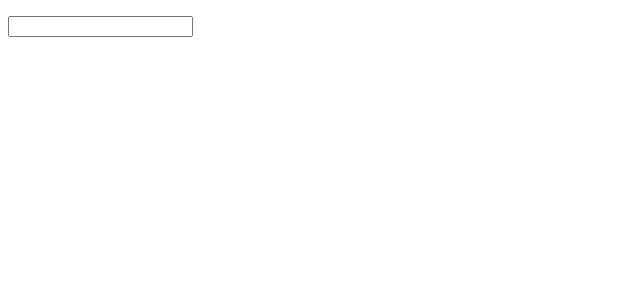
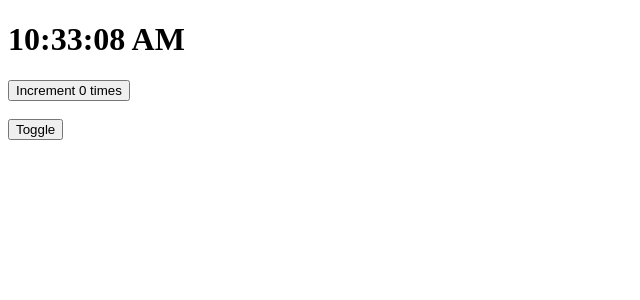
Before and after one commit to moazzamhossain7/react-basic-learning, a React (Create React App) app: page / in a window 1280 px wide. Shown: the top 300 px of the page, without its empty margins (0-640 px from the left). Built offline with nearby package versions, Linux system fonts and the light colour scheme.

Commit message:
useEffect hook

```diff
--- a/src/App.js
+++ b/src/App.js
@@ -1,12 +1,28 @@
 /* eslint-disable react/jsx-no-constructed-context-values */
 import React from 'react';
-import Todo from './components/Hooks/Todo';
+import Clock from './components/Hooks/Clock';
 
 class App extends React.Component {
+    state = {
+        show: true,
+    };
+
+    changeToggle = () => {
+        this.setState((prevState) => ({
+            show: !prevState.show,
+        }));
+    };
+
     render() {
+        const { show } = this.state;
+
         return (
             <div className="appName">
-                <Todo />
+                {show && <Clock />}
+                <br />
+                <button type="button" onClick={this.changeToggle}>
+                    Toggle
+                </button>
             </div>
         );
     }
--- /dev/null
+++ b/src/components/Hooks/Clock.js
@@ -0,0 +1,40 @@
+import { useEffect, useState } from 'react';
+
+function Clock() {
+    const [date, setDate] = useState(new Date());
+    const [count, setCount] = useState(0);
+
+    const handleClick = () => {
+        setCount((prevCount) => prevCount + 1);
+    };
+
+    const trick = () => {
+        setDate(new Date());
+    };
+
+    useEffect(() => {
+        console.log('Click Updated');
+        document.title = `Clicked ${count} times`;
+    }, [count]);
+
+    useEffect(() => {
+        console.log('clock updated');
+        const interval = setInterval(trick, 1000);
+        // setInterval(trick, 1000);
+
+        return () => {
+            clearInterval(interval);
+        };
+    }, []);
+
+    return (
+        <div>
+            <h1>{date.toLocaleTimeString()}</h1>
+            <button type="button" onClick={handleClick}>
+                Increment {count} times
+            </button>
+        </div>
+    );
+}
+
+export default Clock;
--- a/src/index.js
+++ b/src/index.js
@@ -1,67 +1,16 @@
 import React from 'react';
 import ReactDOM from 'react-dom';
-// import reportWebVitals from './reportWebVitals';
+import App from './App';
+import reportWebVitals from './reportWebVitals';
 
-// ReactDOM.render(
-//     <React.StrictMode>
-//         <App />
-//     </React.StrictMode>,
-//     document.getElementById('root')
-// );
+ReactDOM.render(
+    <React.StrictMode>
+        <App />
+    </React.StrictMode>,
+    document.getElementById('root')
+);
 
 // If you want to start measuring performance in your app, pass a function
 // to log results (for example: reportWebVitals(console.log))
 // or send to an analytics endpoint. Learn more: https://bit.ly/CRA-vitals
-// reportWebVitals();
-
-let stateIndex = -1;
-const states = [];
-
-function useState(defaultValue) {
-    // eslint-disable-next-line no-plusplus
-    const index = ++stateIndex;
-
-    if (states[index]) return states[index];
-
-    const setValue = (updateValue) => {
-        console.log(index);
-        states[index][0] = updateValue;
-        // eslint-disable-next-line no-use-before-define
-        init();
-    };
-
-    const returnArray = [defaultValue, setValue];
-    states[index] = returnArray;
-    return returnArray;
-}
-
-function Todo() {
-    const [todo, setTodo] = useState('');
-    const [warning, setWarning] = useState(null);
-
-    const changeTodo = (e) => {
-        const inputValue = e.target.value;
-        const updateWarning = inputValue.includes('js')
-            ? 'Do you have JavaScript Experience!'
-            : 'Good Choice!';
-
-        setTodo(inputValue);
-        setWarning(updateWarning);
-    };
-
-    return (
-        <div>
-            <p>{todo}</p>
-            <input type="text" value={todo} onChange={changeTodo} />
-            <br />
-            <h1>{warning}</h1>
-        </div>
-    );
-}
-
-function init() {
-    stateIndex = -1;
-    ReactDOM.render(<Todo />, document.getElementById('root'));
-}
-
-init();
+reportWebVitals();
```
Also changed, not shown: src/components/Counter.js (added, +30 -0 lines), src/components/counter.js (deleted, +0 -21 lines).
